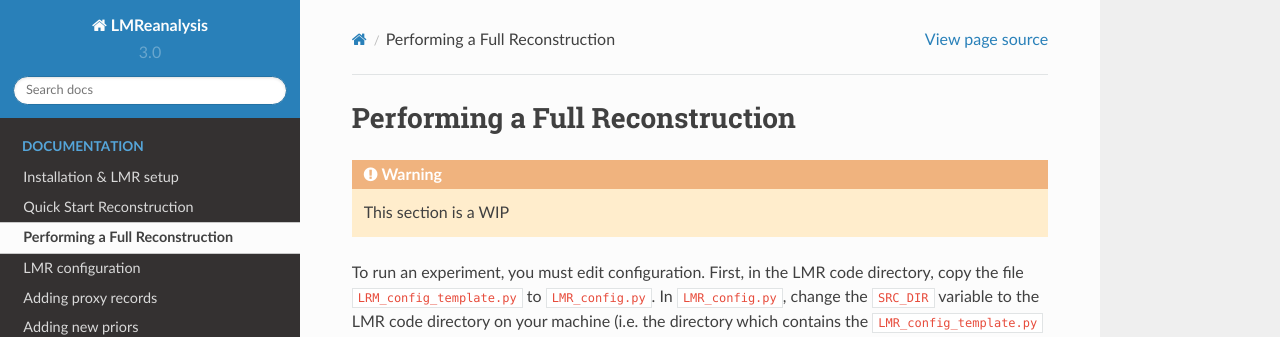
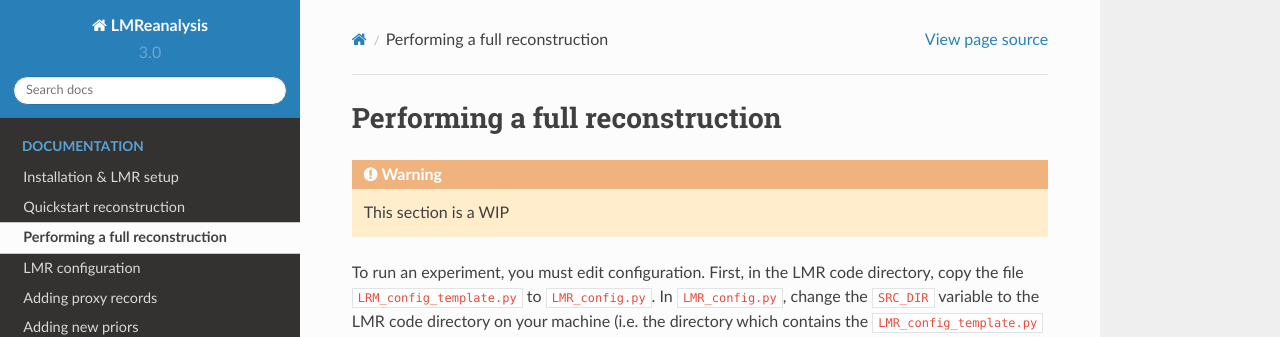
Before and after one commit to modons/LMR, a Sphinx documentation site: the page built from docs/full_recon.rst, in a window 1280 px wide and 1315 px high. Shown: the top 337 px of the window. Built offline with Sphinx 7.4.7 and the Read the Docs theme 2.0.0, drawn with Linux system fonts in a browser that asks for light colours.

Commit message:
More formatting fixes.

```diff
--- a/docs/full_recon.rst
+++ b/docs/full_recon.rst
@@ -1,7 +1,7 @@
 .. _full_recon:
 
 *******************************
-Performing a Full Reconstruction
+Performing a full reconstruction
 *******************************
 
 .. warning:: This section is a WIP
--- a/docs/quick_recon.rst
+++ b/docs/quick_recon.rst
@@ -1,6 +1,6 @@
 .. _quick_recon:
 
-Quick Start Reconstruction
+Quickstart reconstruction
 ==========================
 
 After getting Python installed and downloading the LMR sample data, you are now
```
Also changed, not shown: docs/index.rst (+7 -10 lines).
